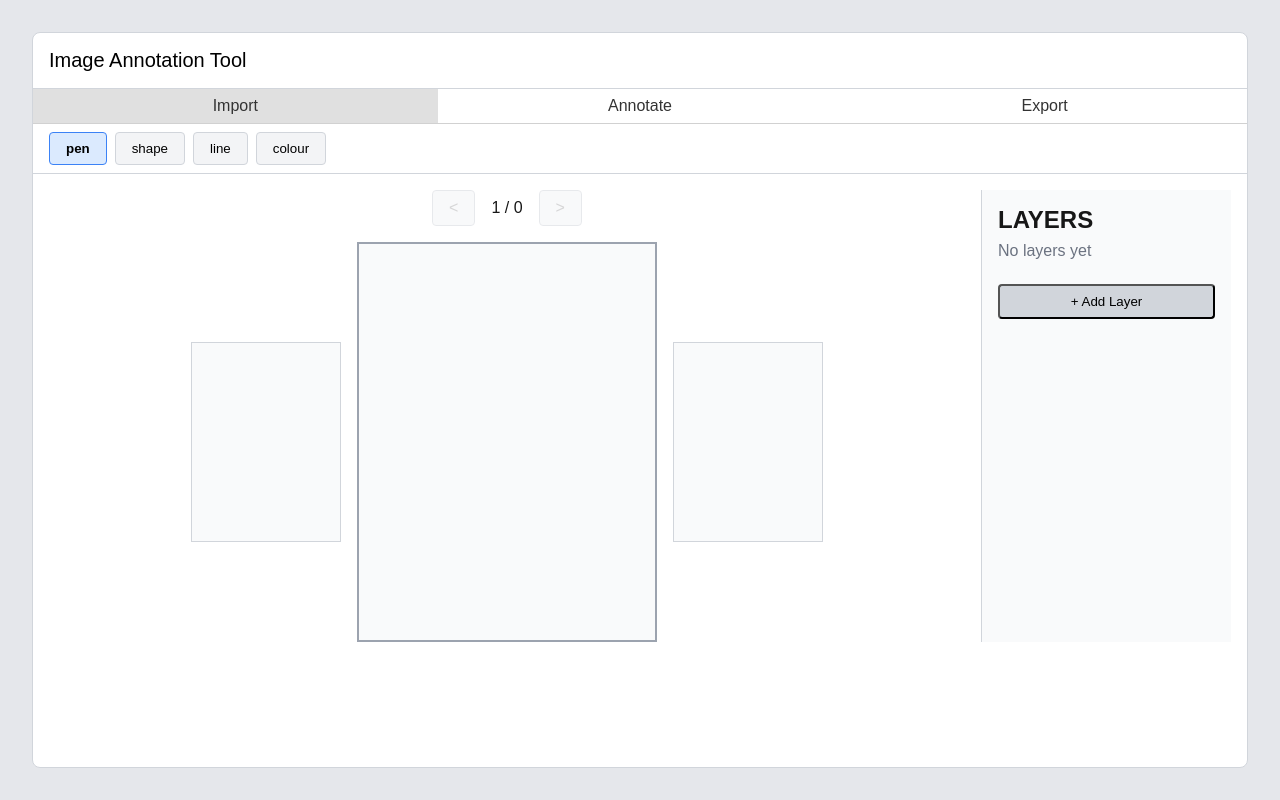
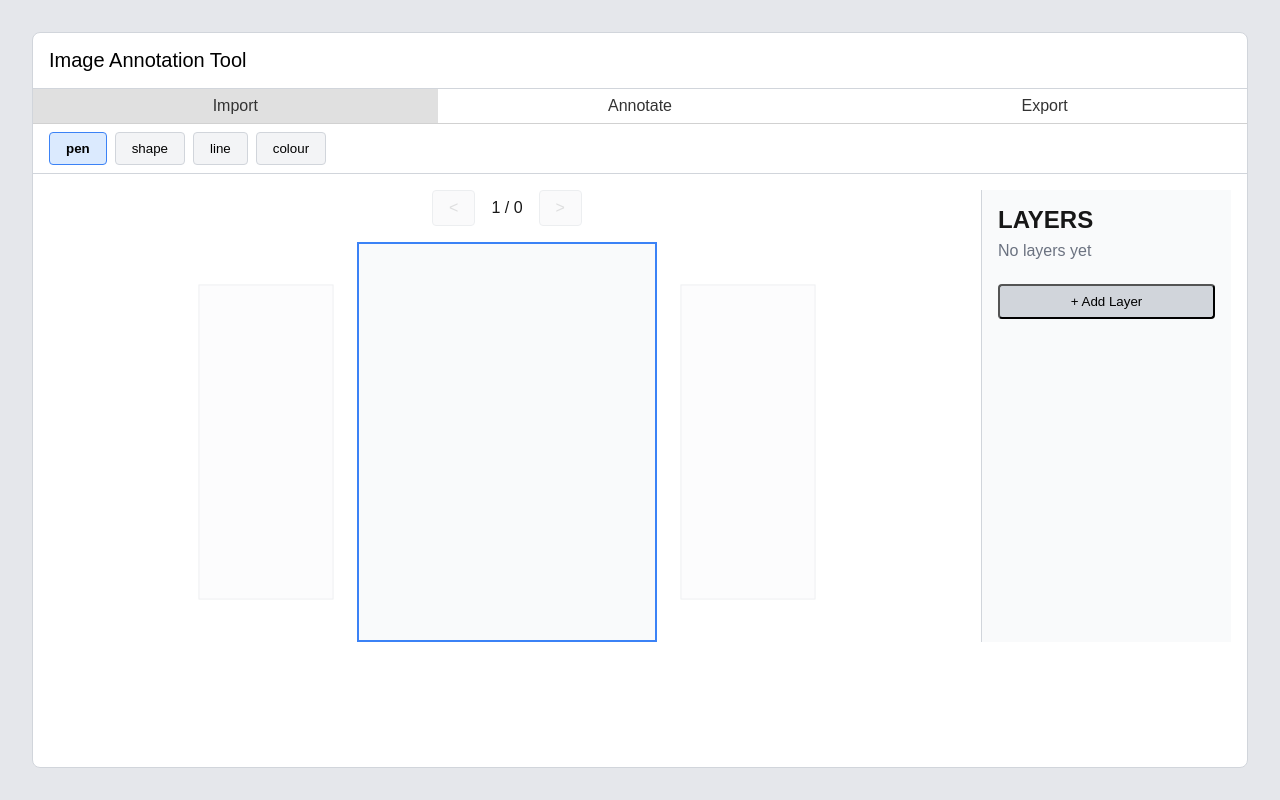
Before and after one commit to ZaynUH/annotation-tool, a Next.js app: page /annotate in a window 1280 px wide. Built offline with nearby package versions, Linux system fonts and the light colour scheme.

Commit message:
css recode5

```diff
--- a/styles/AnnotatePage.module.css
+++ b/styles/AnnotatePage.module.css
@@ -59,10 +59,10 @@
 
 /* ===== IMAGE PANEL AREA ===== */
 .imagePanelContainer {
+  flex: 1;
   display: flex;
   flex-direction: column;
   align-items: center;
-  flex: 1;
   margin-right: 1rem;
 }
 
@@ -83,7 +83,7 @@
 }
 
 .controlArrow:disabled {
-  opacity: 0.5;
+  opacity: 0.4;
   cursor: not-allowed;
 }
 
@@ -94,16 +94,20 @@
 
 .imageRow {
   display: flex;
-  gap: 1rem;
   align-items: center;
   justify-content: center;
+  gap: 1rem;
+  position: relative;
 }
 
 .imageBoxSmall {
   width: 150px;
-  height: 200px;
+  height: 350px;
   background-color: #f9fafb;
   border: 1px solid #d1d5db;
+  opacity: 0.4;
+  transform: scale(0.9);
+  overflow: hidden;
   display: flex;
   align-items: center;
   justify-content: center;
@@ -113,10 +117,11 @@
   width: 300px;
   height: 400px;
   background-color: #f9fafb;
-  border: 2px solid #9ca3af;
+  border: 2px solid #3b82f6; /* blue highlight */
   display: flex;
   align-items: center;
   justify-content: center;
+  z-index: 1;
 }
 
 .imageBoxSmall img,
@@ -125,6 +130,7 @@
   max-height: 100%;
   object-fit: contain;
 }
+
 
 
 /* ===== LAYERS PANEL ===== */
```
